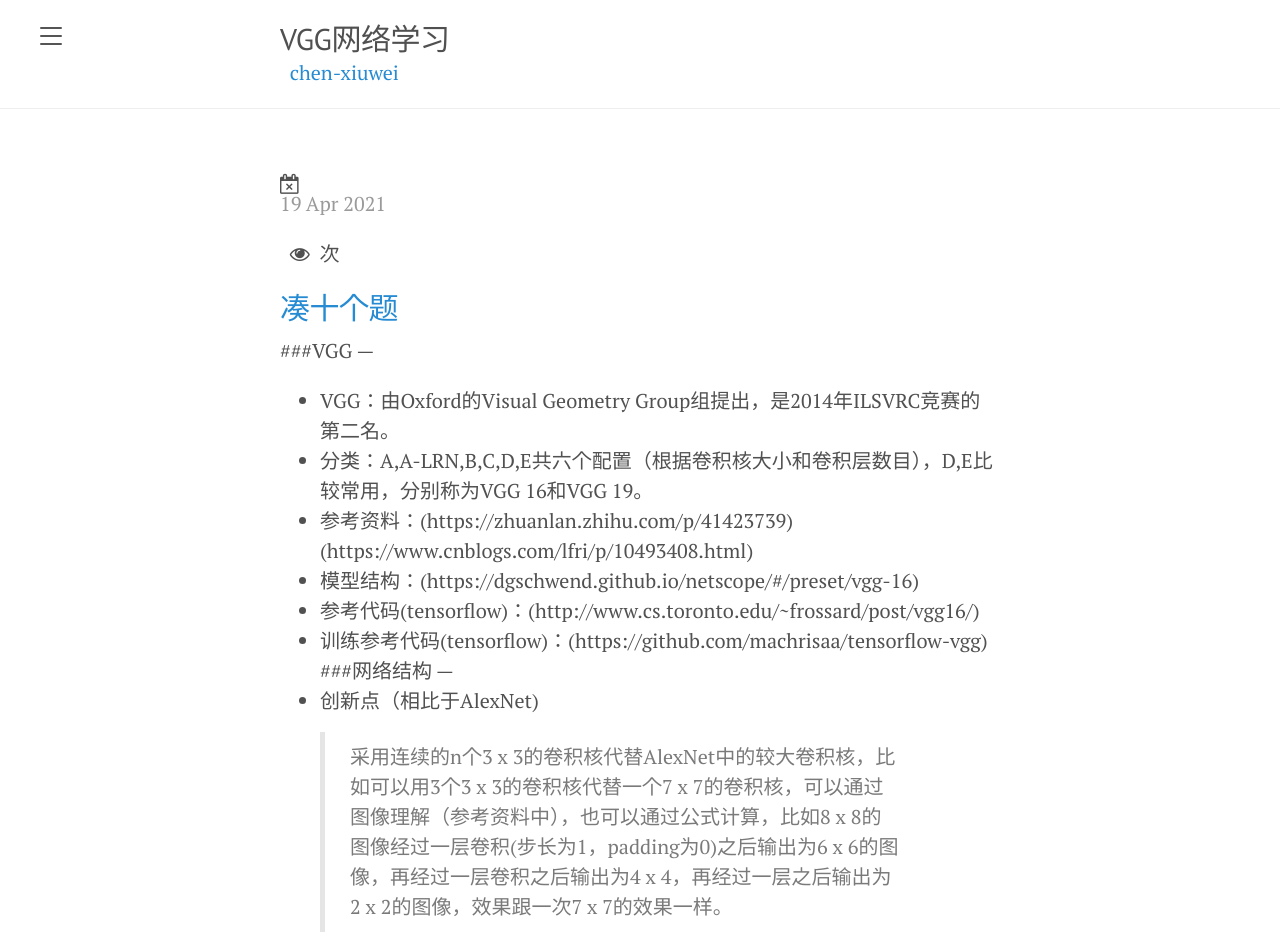
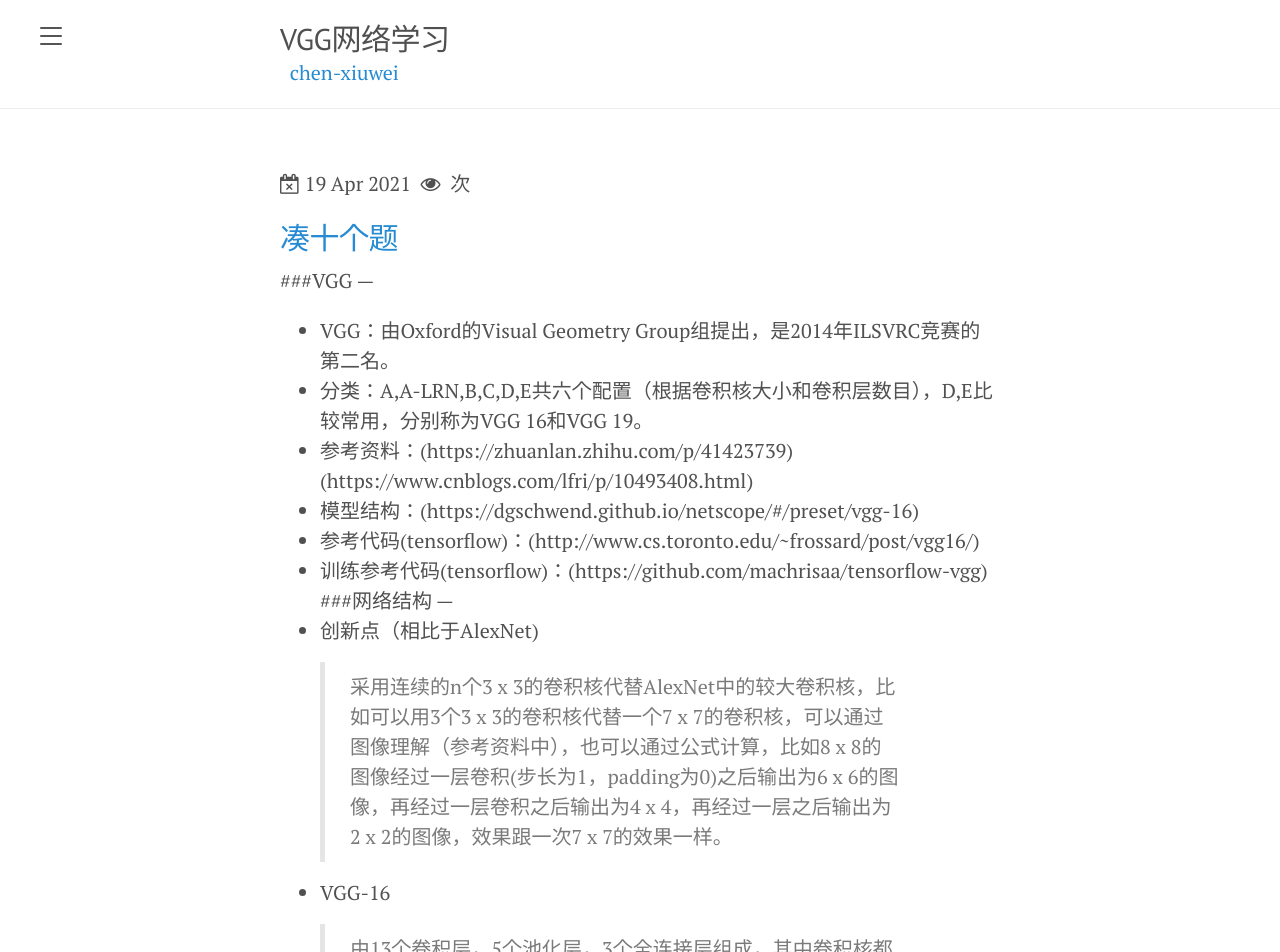
Before and after one commit to chen-xw/chen-xw.github.io, a Jekyll site: the page built from _posts/2021-04-19-VGG网络学习.markdown, in a window 1280 px wide. Shown: the top 952 px of the page. Built offline with Jekyll 4.4.1, drawn with Linux system fonts in a browser that asks for light colours; comment, search, counter and statistics services are not loaded.

Commit message:
Update post.html

```diff
--- a/_layouts/post.html
+++ b/_layouts/post.html
@@ -10,7 +10,7 @@ layout: default
   <!-- pv的方式，单个用户点击1篇文章，本篇文章记录1次阅读量 -->
 
   <i class="fa fa-calendar-times-o" aria-hidden="true"></i>
-  <span class="post-date">{{ page.date | date_to_string }}</span>&nbsp;
+{{ page.date | date_to_string }}&nbsp;
   <span id="busuanzi_container_page_pv"><i class="fa fa-eye" aria-hidden="true"></i>&nbsp;
   <span id="busuanzi_value_page_pv"></span>次
 </span>
```
